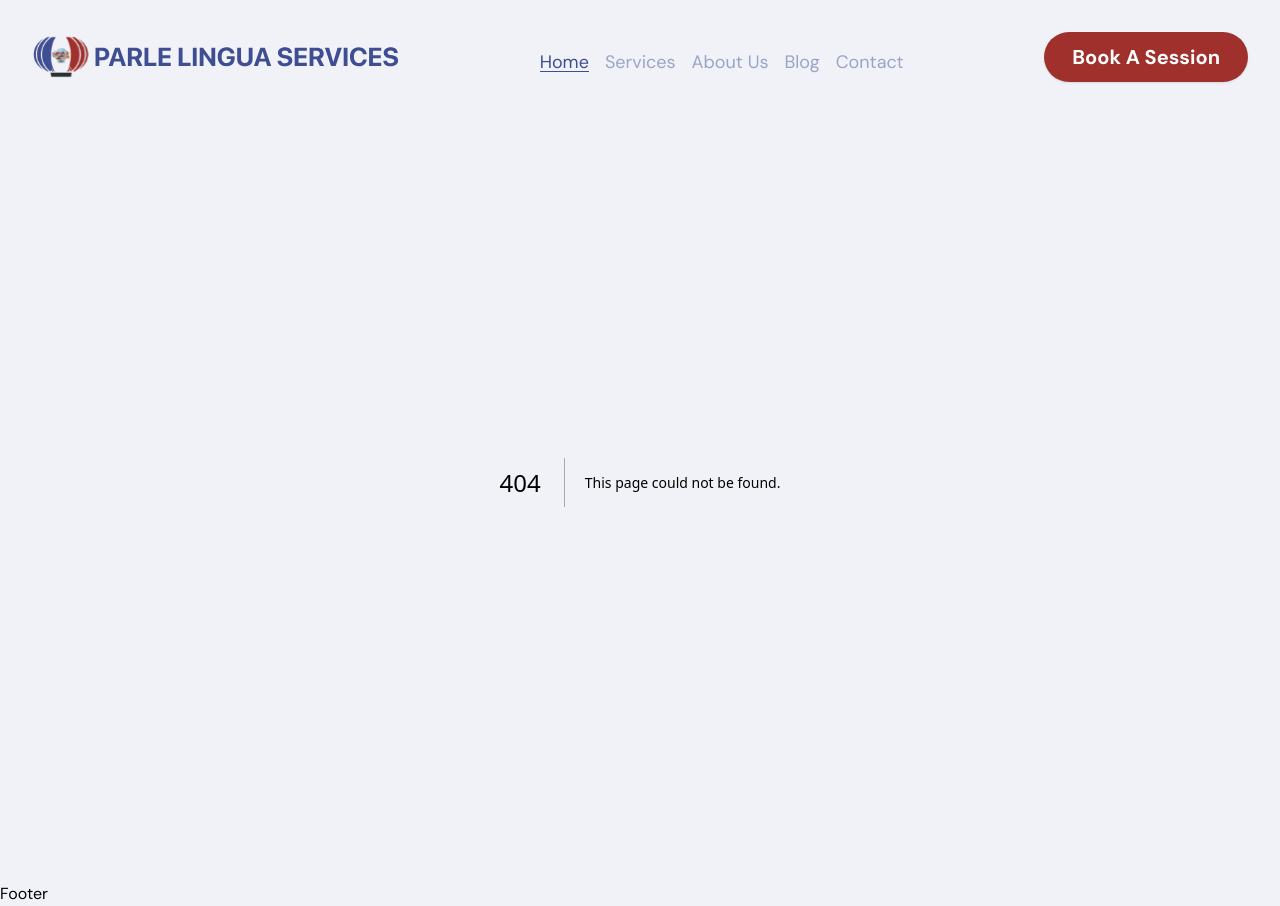
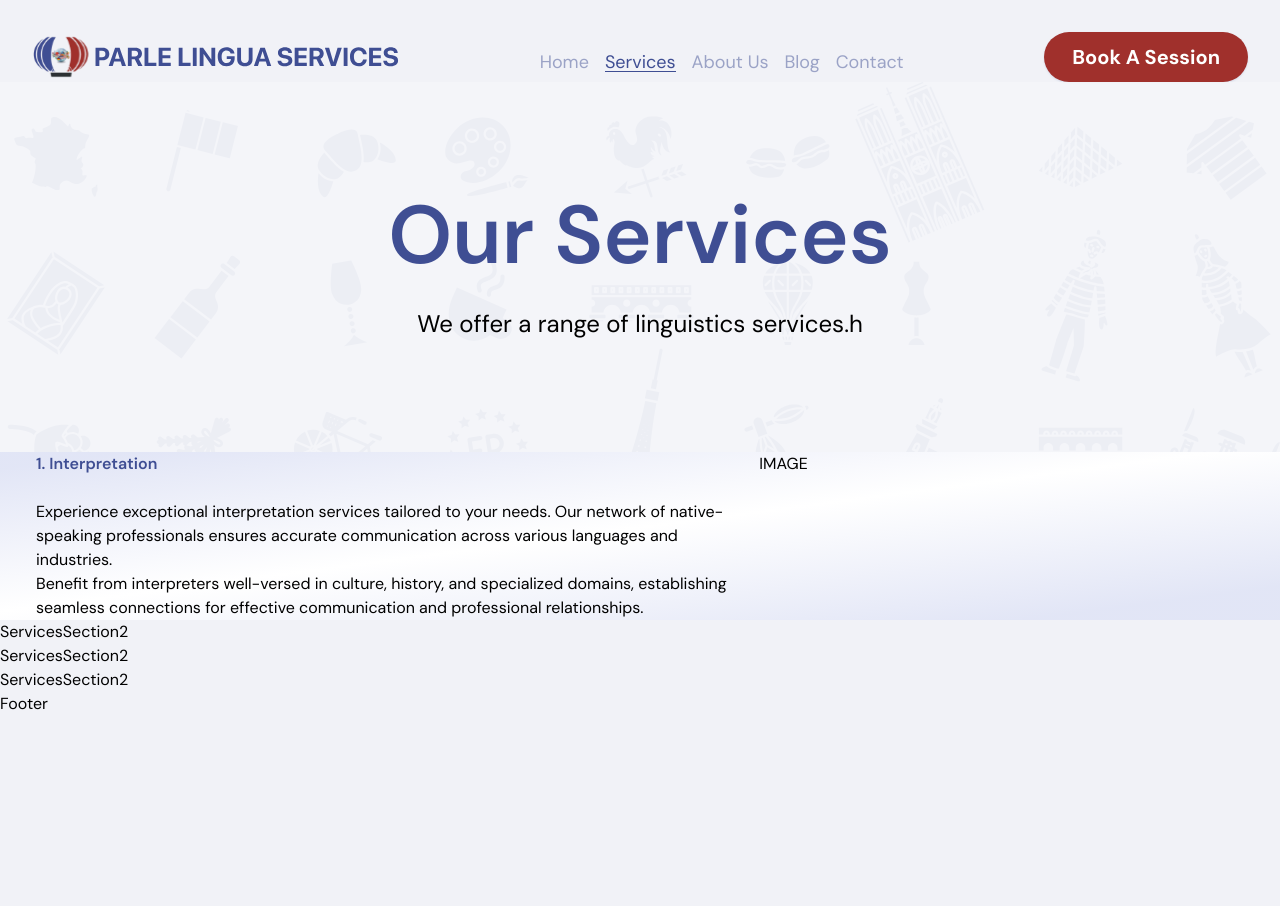
Before and after one commit to Parle-Lingua-Org/parle, a Next.js app: page /services in a window 1280 px wide. Before the commit this address had no page. After the commit the page ends 800 px from the top, so only its background shows below. Built offline with nearby package versions, Linux system fonts and the light colour scheme.

Commit message:
update files

```diff
--- /dev/null
+++ b/src/app/services/page.tsx
@@ -0,0 +1,23 @@
+import PatternHeader from "@/components/PatternHeader";
+import ServicesSection1 from "@/components/pages/Services/Section1";
+import ServicesSection2 from "@/components/pages/Services/Section2";
+import ServicesSection3 from "@/components/pages/Services/Section2";
+import ServicesSection4 from "@/components/pages/Services/Section2";
+import React from "react";
+
+const Services = () => {
+  return (
+    <div className=" relative ">
+      <PatternHeader
+        title="Our Services"
+        description="We offer a range of linguistics services.h"
+      />
+      <ServicesSection1 />
+      <ServicesSection2 />
+      <ServicesSection3 />
+      <ServicesSection4 />
+    </div>
+  );
+};
+
+export default Services;
--- a/src/components/Navbar/index.tsx
+++ b/src/components/Navbar/index.tsx
@@ -6,30 +6,33 @@ import React from "react";
 import CountryDropDownIcon from "../icons";
 import { Button } from "../ui/button";
 import { BookASessionButton } from "../Buttons";
+import { usePathname } from "next/navigation";
 
-const Navbar = () => {
 const links = [
   {
     link: "/",
     title: "Home",
   },
   {
-      link: "/",
+    link: "/services",
     title: "Services",
   },
   {
-      link: "/",
+    link: "/about-us",
     title: "About Us",
   },
   {
-      link: "/",
+    link: "/blog",
     title: "Blog",
   },
   {
-      link: "/",
+    link: "/contact-us",
     title: "Contact",
   },
 ];
+
+const Navbar = () => {
+  const pathname = usePathname();
 
   return (
     <div className="nav flex items-center justify-between container pt-8">
@@ -46,7 +49,13 @@ const Navbar = () => {
           <Link
             href={link.link}
             key={i}
-            className={`nav-link hover:hover ${i === 0 ? "active" : ""}`}
+            // className={`nav-link hover:hover ${i === 0 ? "active" : ""}`}
+            className={`
+              nav-link
+              hover:hover
+              ${pathname === link.link ? "active" : ""}
+
+            `}
           >
             {link.title}
           </Link>
--- a/src/components/pages/Home/Header.tsx
+++ b/src/components/pages/Home/Header.tsx
@@ -19,16 +19,16 @@ const Header = () => {
           height={1000}
         />
       </div> */}
-
+        <div className=" bg-[#f5f6fa]/85 w-full h-full ">
           <Layout className="w-full flex h-full justify-center items-center px-10 gap-2">
             <div className="w-[60%] flex flex-col justify-center h-full">
               <h1 className="text-2xl sm:text-5xl lg:text-[82px] text-primary lg:leading-[5rem] font-extrabold font-sf-pro">
                 Leading Linguistic <br /> Service Provider <br /> You Can Trust
               </h1>
               <p className="text-lightText1 leading-9 text-lg w-[80%]">
-              We will carefully listen first to what your exact demands are and
-              then offer you with language solutions that perfectly fits those
-              unique preferences.
+                We will carefully listen first to what your exact demands are
+                and then offer you with language solutions that perfectly fits
+                those unique preferences.
               </p>
             </div>
             <div className="w-[40%] h-full flex flex-col justify-center items-center gap-5">
@@ -57,6 +57,7 @@ const Header = () => {
               />
             </div>
           </Layout>
+        </div>
       </div>
 
       <Layout className="w-full flex flex-col h-full justify-center items-center px-10 pb-10">
--- /dev/null
+++ b/src/components/pages/Services/Section1.tsx
@@ -0,0 +1,31 @@
+import Layout from "@/components/Layout";
+import React from "react";
+
+const ServicesSection1 = () => {
+  return (
+    <div className=" relative bg-gradient-to-br from-[#2F53EB14] from-5% via-white to-[#2F53EB14] to-90% z-30 ">
+      <Layout>
+        <div className=" grid grid-cols-12 gap-8 ">
+          <div className=" col-span-7 flex flex-col gap-6 ">
+            <h3 className=" text-primary font-semibold " >1. Interpretation</h3>
+            <div>
+              <p>
+                Experience exceptional interpretation services tailored to your
+                needs. Our network of native-speaking professionals ensures
+                accurate communication across various languages and industries.
+              </p>
+              <p>
+                Benefit from interpreters well-versed in culture, history, and
+                specialized domains, establishing seamless connections for
+                effective communication and professional relationships.
+              </p>
+            </div>
+          </div>
+          <div className=" col-span-5 ">IMAGE</div>
+        </div>
+      </Layout>
+    </div>
+  );
+};
+
+export default ServicesSection1;
--- /dev/null
+++ b/src/components/pages/Services/Section2.tsx
@@ -0,0 +1,9 @@
+import React from 'react'
+
+const ServicesSection2 = () => {
+  return (
+    <div>ServicesSection2</div>
+  )
+}
+
+export default ServicesSection2
--- /dev/null
+++ b/src/components/pages/Services/Section3.tsx
@@ -0,0 +1,9 @@
+import React from 'react'
+
+const ServicesSection3 = () => {
+  return (
+    <div>ServicesSection3</div>
+  )
+}
+
+export default ServicesSection3
--- /dev/null
+++ b/src/components/pages/Services/Section4.tsx
@@ -0,0 +1,9 @@
+import React from 'react'
+
+const ServicesSection4 = () => {
+  return (
+    <div>ServicesSection4</div>
+  )
+}
+
+export default ServicesSection4
```
Lines whose indentation alone changed are shown as unchanged.
